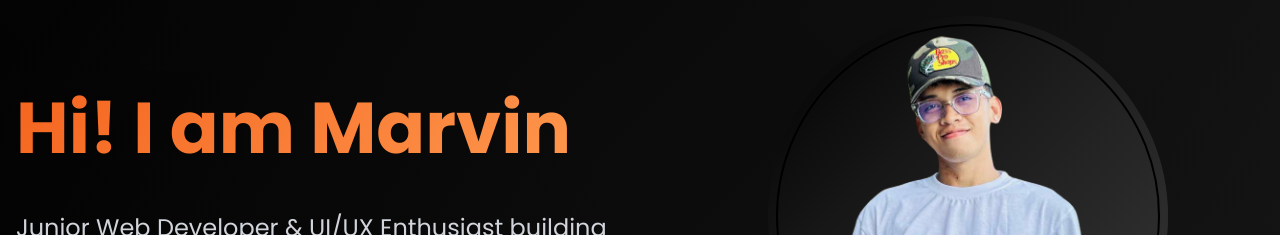
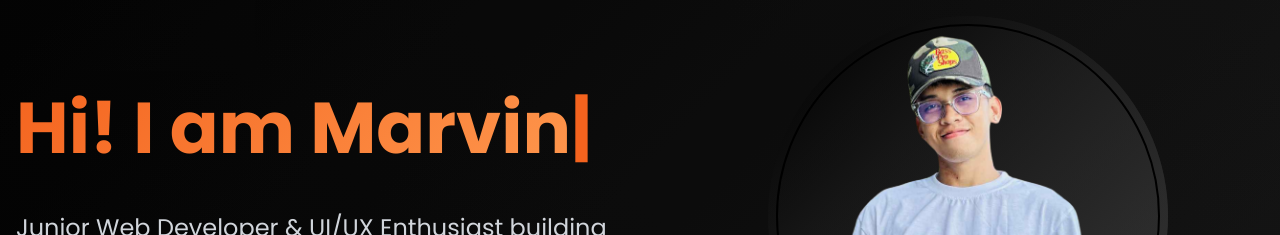
Before and after one commit to mrvndgl/myportfolio, a React (Vite) app in the folder frontend/: page / in a window 1280 px wide. Shown: the part 184-419 px from the top of the page. Built offline with nearby package versions, Linux system fonts and the light colour scheme.

Commit message:
Added blinking effects

```diff
--- a/frontend/src/Portfolio.css
+++ b/frontend/src/Portfolio.css
@@ -56,7 +56,6 @@ html {
 /* Navigation */
 .navbar {
   position: fixed;
-  top: 0;
   width: 100%;
   z-index: 1000;
   background: rgba(0, 0, 0, 0.2);
@@ -230,6 +229,34 @@ html {
   to {
     opacity: 1;
     transform: translateY(0);
+  }
+}
+
+.hero-title .blinking-cursor {
+  -webkit-text-fill-color: #F4631E;
+  color: #F4631E;
+  background: none;
+}
+
+.blinking-cursor {
+  -webkit-text-fill-color: #F4631E;
+  color: #F4631E;
+  background: none;
+  animation: blink 1s steps(1) infinite;
+  font-weight: bold;
+  font-size: inherit;
+}
+
+@keyframes blink {
+
+  0%,
+  50% {
+    opacity: 1;
+  }
+
+  51%,
+  100% {
+    opacity: 0;
   }
 }
 
--- a/frontend/src/Portfolio.jsx
+++ b/frontend/src/Portfolio.jsx
@@ -130,7 +130,7 @@ const Portfolio = () => {
       title: "Catering Management System",
       description:
         "Full-stack catering management system using React, Node.js, and MongoDB. Features include food reservation, dynamic pricing per pax, admin menu control, and responsive UI.",
-      image: "../public/samp_cms.png",
+      image: "/samp_cms.png",
       tech: ["React", "Node.js", "MongoDB"],
       github: "https://github.com/mrvndgl/catering-management-system",
     },
@@ -138,7 +138,7 @@ const Portfolio = () => {
       title: "TMATES Dance Crew",
       description:
         "TMATES is a passionate dance crew known for high-energy performances, creative choreography, and strong teamwork on and off stage.",
-      image: "../public/samp-tmates.png",
+      image: "/samp-tmates.png",
       tech: ["React"],
       github: "https://github.com/mrvndgl/tmates",
       demo: "https://superb-empanada-5bc26f.netlify.app/",
@@ -147,7 +147,7 @@ const Portfolio = () => {
       title: "But's Printing Shop",
       description:
         "Responsive printing shop website using React and CSS, showcasing offered services and product catalog with a modern UI.",
-      image: "../public/samp_bps.png",
+      image: "/samp_bps.png",
       tech: ["HTML", "CSS", "React"],
       github: "https://github.com/mrvndgl/butsprintingshop",
     },
@@ -155,7 +155,7 @@ const Portfolio = () => {
       title: "Shake Eat",
       description:
         "A gamified food decision app UI in Figma that helps groups choose dining spots based on preferences, budget, and location.",
-      image: "../public/samp-shakeeat.png",
+      image: "/samp-shakeeat.png",
       tech: ["Figma"],
       demo: "https://www.figma.com/design/B9LP3r5AT9lKhWkOA0joh2/SHAKE-EAT?node-id=0-1&t=omLkoOI3sHUYNU3P-1",
     },
@@ -244,7 +244,10 @@ const Portfolio = () => {
 
         <div className="hero-content">
           <div className="hero-text">
-            <h1 className="hero-title">{heroText}</h1>
+            <h1 className="hero-title">
+              {heroText}
+              <span className="blinking-cursor">|</span>
+            </h1>
             <p className="hero-subtitle">
               Junior Web Developer & UI/UX Enthusiast building meaningful and
               user-friendly digital experiences
@@ -267,7 +270,7 @@ const Portfolio = () => {
 
           <div className="hero-image">
             <div className="hero-image-wrapper">
-              <img src="../public/marvin.png" alt="Marvin" />
+              <img src="/marvin.png" alt="Marvin" />
             </div>
           </div>
         </div>
```
